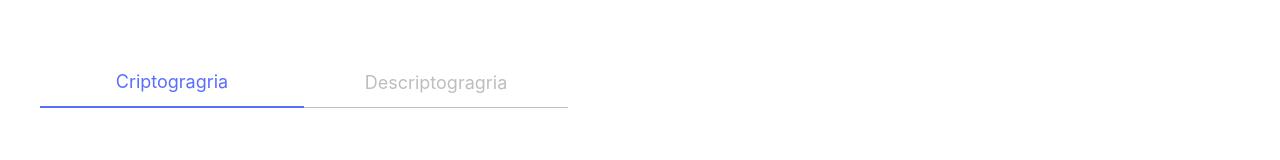
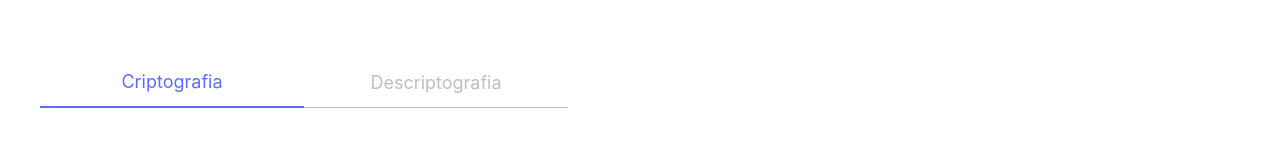
Before and after one commit to LucasRohr/criptografia, a React (Create React App) app: page / in a window 1280 px wide. Shown: the part 129-289 px from the top of the page. Built offline with nearby package versions, Linux system fonts and the light colour scheme.

Commit message:
Changing label name

```diff
--- a/src/pages/main/main.page.jsx
+++ b/src/pages/main/main.page.jsx
@@ -16,14 +16,14 @@ const MainPage = () => {
         id: 'cryptTab',
         name: 'cryptTab',
         value: 'CRYPT',
-        label: 'Criptogragria',
+        label: 'Criptografia',
       },
 
       {
         id: 'decryptTab',
         name: 'decryptTab',
         value: 'DECRYPT',
-        label: 'Descriptogragria',
+        label: 'Descriptografia',
       },
     ],
     []
```
